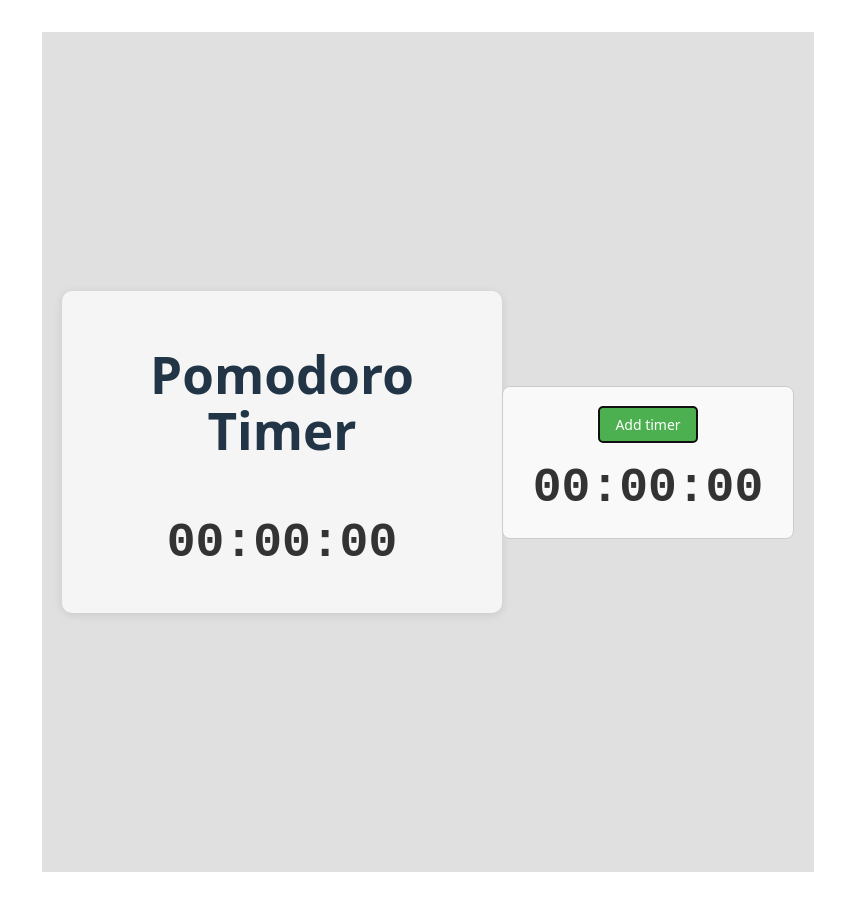
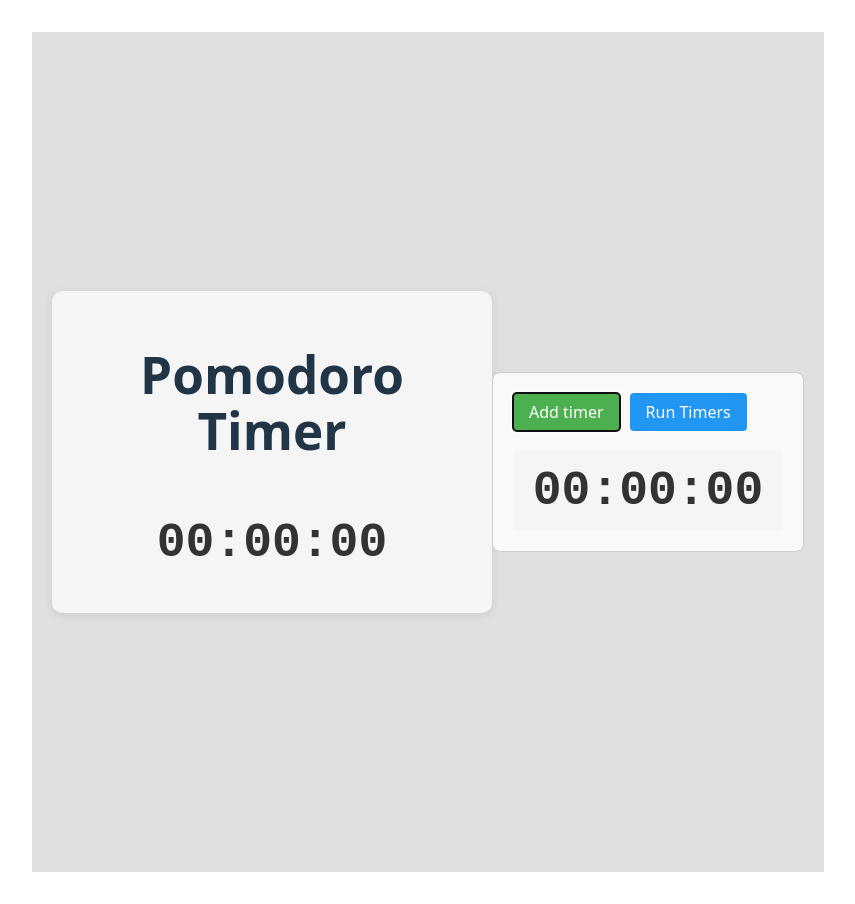
Before and after one commit to kirill0186/pomodoro-timer, a React (Vite) app: page / in a window 1280 px wide. Both pictures are taken after a click on the button "Add timer". Shown: the whole page, without its empty margins (212-1067 px from the left). Built offline with nearby package versions, Linux system fonts and the light colour scheme.

Commit message:
Add functionality to run timers from list one by one
- Updated timersStore for current timer tracking.
- Updated MainTimer to handle current timer
- Add  controls to TimerList to run and stop timers.
- Refactored TimerListItem to disable input when the timer is active.

```diff
--- a/src/components/MainTimer/MainTimer.tsx
+++ b/src/components/MainTimer/MainTimer.tsx
@@ -1,28 +1,60 @@
-import { useState } from 'react';
+import { useState, useEffect, useCallback } from 'react';
 import './MainTimer.css';
 import MainTimerInput from './MainTimerInput';
+import { useTimersStore } from '../../store/timers/timersStore';
 
 const MainTimer = () => {
   const [time, setTime] = useState<number>(0);
   const [isRunning, setIsRunning] = useState<boolean>(false);
+  const { getTimer, setCurrentTimer, timers, currentTimerId } = useTimersStore();
+
+  useEffect(() => {
+    const currentTimer = getTimer(currentTimerId);
+
+    if (currentTimer) {
+      setTime(currentTimer.seconds);
+      setIsRunning(true);
+    } else {
+      setTime(0);
+      setIsRunning(false);
+    }
+  }, [currentTimerId]);
+
+  const handlePrevTime = useCallback(
+    (prevTime: number) => {
+      if (prevTime === 0) {
+        setIsRunning(false);
+
+        const currentTimer = getTimer(currentTimerId);
+
+        if (currentTimer) {
+          const currentIndex = timers.findIndex(t => t.id === currentTimer.id);
+
+          if (currentIndex < timers.length - 1) {
+            setCurrentTimer(timers[currentIndex + 1].id);
+          } else {
+            setCurrentTimer(null);
+          }
+        }
+      }
+    },
+    [time, isRunning, currentTimerId, timers, getTimer, setCurrentTimer]
+  );
 
   const handleStart = () => {
-      setIsRunning(true);
+    setIsRunning(true);
   };
 
   const handleStop = () => {
     setIsRunning(false);
     setTime(0);
+    setCurrentTimer(null);
   };
 
   return (
     <div className="timer-container">
       <h1>Pomodoro Timer</h1>
-      <MainTimerInput
-        time={time}
-        setTime={setTime}
-        isRunning={isRunning}
-      />
+      <MainTimerInput time={time} setTime={setTime} isRunning={isRunning} handlePrevTime={handlePrevTime} />
       <div className="timer-controls">
         {!isRunning && time > 0 && (
           <button onClick={handleStart} className="start-button">
--- a/src/components/MainTimer/MainTimerInput.tsx
+++ b/src/components/MainTimer/MainTimerInput.tsx
@@ -6,13 +6,10 @@
   time: number;
   setTime: (value: number | ((prevTime: number) => number)) => void;
   isRunning: boolean;
+  handlePrevTime: (prevTime: number) => void;
 }
 
-const MainTimerInput = ({
-  time,
-  setTime,
-  isRunning,
-}: MainTimerInputProps) => {
+const MainTimerInput = ({ time, setTime, isRunning, handlePrevTime }: MainTimerInputProps) => {
   const [inputTime, setInputTime] = useState<string>('');
   const [isFocused, setIsFocused] = useState<boolean>(false);
   const timerRef = useRef<number | null>(null);
@@ -21,7 +18,13 @@
   useEffect(() => {
     if (isRunning) {
       timerRef.current = window.setInterval(() => {
-        setTime(prevTime => prevTime - 1);
+        setTime(prevTime => {
+          if (handlePrevTime) {
+            handlePrevTime(prevTime);
+          }
+
+          return prevTime - 1;
+        });
       }, 1000);
     } else if (timerRef.current) {
       clearInterval(timerRef.current);
@@ -48,7 +51,7 @@
   const handleBlur = () => {
     setIsFocused(false);
     setTime(inputTimeToSeconds(inputTime));
-  }
+  };
 
   const displayTime = isRunning ? formatTime(time) : formatInputToTime(inputTime);
 
--- a/src/components/TimerList/TimerList.css
+++ b/src/components/TimerList/TimerList.css
@@ -6,31 +6,59 @@
   background-color: #f9f9f9;
 }
 
-.add-timer-button {
+.timer-list-controls {
+  display: flex;
+  gap: 10px;
+  margin-bottom: 20px;
+}
+
+.add-timer-button,
+.run-timers-button,
+.stop-timers-button {
   padding: 8px 16px;
-  background-color: #4CAF50;
-  color: white;
   border: none;
   border-radius: 4px;
   cursor: pointer;
-  font-size: 14px;
-  margin-bottom: 16px;
+  font-weight: 500;
+  transition: background-color 0.2s;
 }
 
-.add-timer-button:hover {
-  background-color: #45a049;
+.add-timer-button {
+  background-color: #4CAF50;
+  color: white;
+}
+
+.run-timers-button {
+  background-color: #2196F3;
+  color: white;
+}
+
+.stop-timers-button {
+  background-color: #f44336;
+  color: white;
 }
 
 .timer-items {
   display: flex;
   flex-direction: column;
-  gap: 12px;
+  gap: 10px;
 }
 
 .timer-item {
-  display: flex;
-  align-items: center;
-  gap: 12px;
+  padding: 10px;
+  border-radius: 4px;
+  background-color: #f5f5f5;
+  transition: background-color 0.2s;
+}
+
+.timer-item.active {
+  background-color: #e3f2fd;
+  border: 2px solid #2196F3;
+}
+
+.timer-display.disabled {
+  opacity: 0.7;
+  cursor: not-allowed;
 }
 
 .timer-item input {
--- a/src/components/TimerList/TimerList.tsx
+++ b/src/components/TimerList/TimerList.tsx
@@ -3,18 +3,41 @@
 import { useTimersStore } from '../../store/timers/timersStore';
 
 const TimerList = () => {
-  const { timers, addTimer, updateTimer } = useTimersStore();
+  const { timers, addTimer, updateTimer, currentTimerId, setCurrentTimer } = useTimersStore();
+
+  const handleRunTimers = () => {
+    if (timers.length > 0) {
+      setCurrentTimer(timers[0].id);
+    }
+  };
+
+  const handleStopTimers = () => {
+    setCurrentTimer(null);
+  };
 
   return (
     <div className="timer-list">
-      <button onClick={addTimer} className="add-timer-button">
-        Add timer
-      </button>
+      <div className="timer-list-controls">
+        <button onClick={addTimer} className="add-timer-button">
+          Add timer
+        </button>
+        {timers.length > 0 && !currentTimerId && (
+          <button onClick={handleRunTimers} className="run-timers-button">
+            Run Timers
+          </button>
+        )}
+        {currentTimerId && (
+          <button onClick={handleStopTimers} className="stop-timers-button">
+            Stop Timers
+          </button>
+        )}
+      </div>
       <div className="timer-items">
         {timers.map(timer => (
-          <div key={timer.id} className="timer-item">
+          <div key={timer.id} className={`timer-item ${timer.id === currentTimerId ? 'active' : ''}`}>
             <TimerListItem
               upadteTimer={(seconds: number) => updateTimer(timer.id, seconds)}
+              isDisabled={timer.id === currentTimerId}
             />
           </div>
         ))}
--- a/src/components/TimerList/TimerListItem.tsx
+++ b/src/components/TimerList/TimerListItem.tsx
@@ -3,31 +3,36 @@
 
 interface TimerListItemProps {
   upadteTimer: (seconds: number) => void;
+  isDisabled?: boolean;
 }
 
 const TimerListItem = ({
     upadteTimer,
+    isDisabled = false,
 }: TimerListItemProps) => {
   const [inputTime, setInputTime] = useState<string>('');
   const [isFocused, setIsFocused] = useState<boolean>(false);
   const inputRef = useRef<HTMLInputElement>(null);
 
   const handleInputChange = (e: React.ChangeEvent<HTMLInputElement>) => {
+    if (isDisabled) return;
     const value = sanitizeTimerValue(e.target.value);
     setInputTime(value);
   };
 
   const handleDisplayClick = () => {
+    if (isDisabled) return;
     if (inputRef.current) {
       inputRef.current.focus();
     }
   };
 
-const handleSubmit = (e: React.FormEvent<HTMLFormElement>) => {
+  const handleSubmit = (e: React.FormEvent<HTMLFormElement>) => {
+    if (isDisabled) return;
     e.preventDefault();
     upadteTimer(inputTimeToSeconds(inputTime))
     setIsFocused(false)
-}
+  }
 
   const displayTime = formatInputToTime(inputTime);
 
@@ -38,15 +43,20 @@
         type="text"
         value={inputTime}
         onChange={handleInputChange}
-        onFocus={() => setIsFocused(true)}
+        onFocus={() => !isDisabled && setIsFocused(true)}
         onBlur={() => {
+          if (isDisabled) return;
           setIsFocused(false);
           upadteTimer(inputTimeToSeconds(inputTime));
         }}
         className="hidden-input"
         maxLength={6}
+        disabled={isDisabled}
       />
-      <div className={`timer-display ${isFocused ? 'focused' : ''}`} onClick={handleDisplayClick}>
+      <div
+        className={`timer-display ${isFocused ? 'focused' : ''} ${isDisabled ? 'disabled' : ''}`}
+        onClick={handleDisplayClick}
+      >
         <span>{displayTime}</span>
       </div>
     </form>
--- a/src/store/timers/timersStore.ts
+++ b/src/store/timers/timersStore.ts
@@ -8,13 +8,17 @@
 interface TimersStore {
     timers: TimerItem[];
     nextId: number;
+    currentTimerId: number | null;
     addTimer: () => void;
     updateTimer: (id: number, seconds: number) => void;
+    setCurrentTimer: (id: number | null) => void;
+    getTimer: (id: number | null) => TimerItem | null;
 }
 
-export const useTimersStore = create<TimersStore>((set) => ({
+export const useTimersStore = create<TimersStore>((set, get) => ({
     timers: [],
     nextId: 1,
+    currentTimerId: null,
     addTimer: () => set((state) => ({
         timers: [...state.timers, { id: state.nextId, seconds: 0 }],
         nextId: state.nextId + 1,
@@ -24,4 +28,6 @@
             timer.id === id ? { ...timer, seconds } : timer
         ),
     })),
+    setCurrentTimer: (id: number | null) => set({ currentTimerId: id }),
+    getTimer: (id: number | null) => get().timers.find(timer => timer.id === id) || null,
 }));
```
Lines whose indentation alone changed are shown as unchanged.
